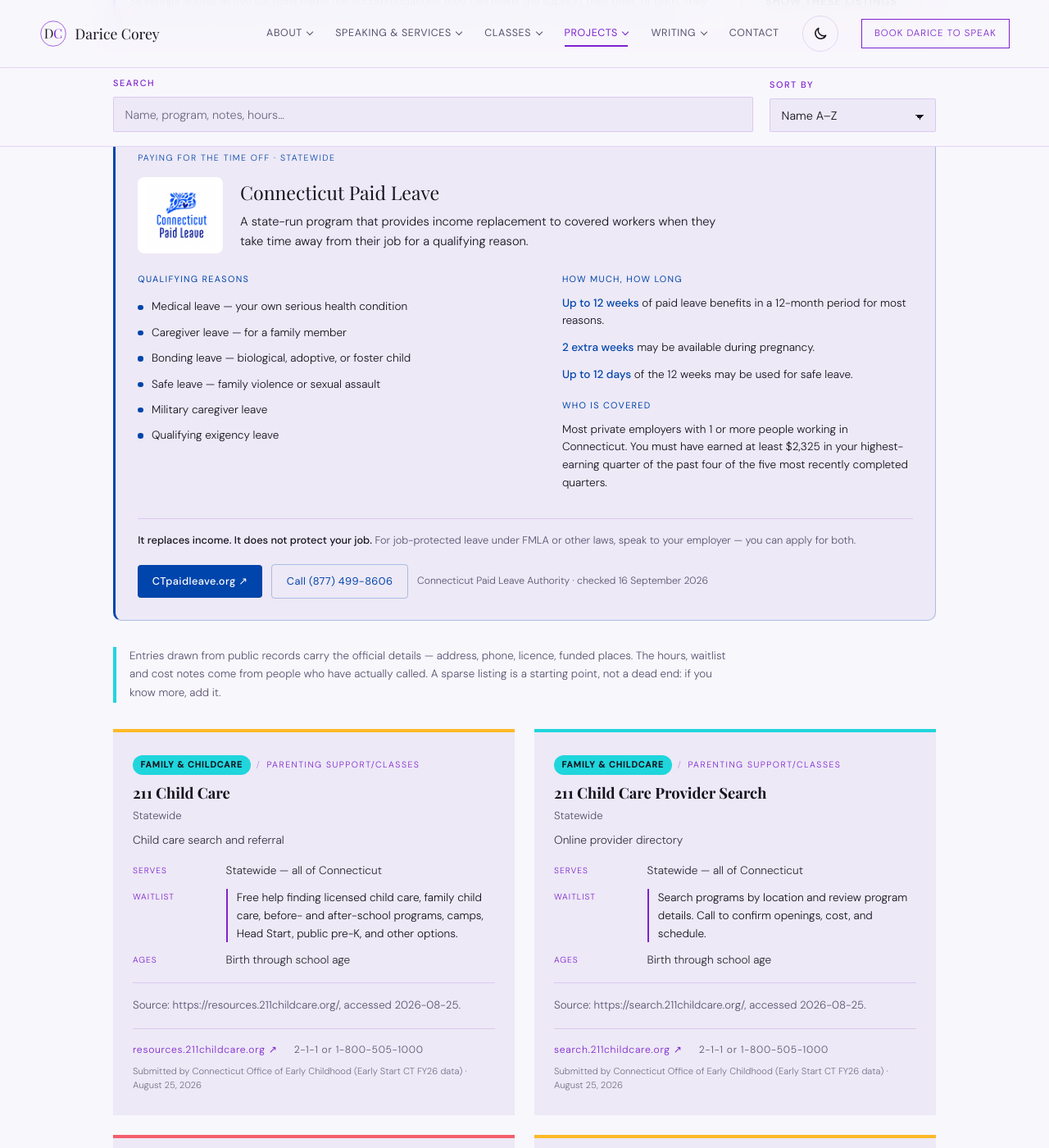
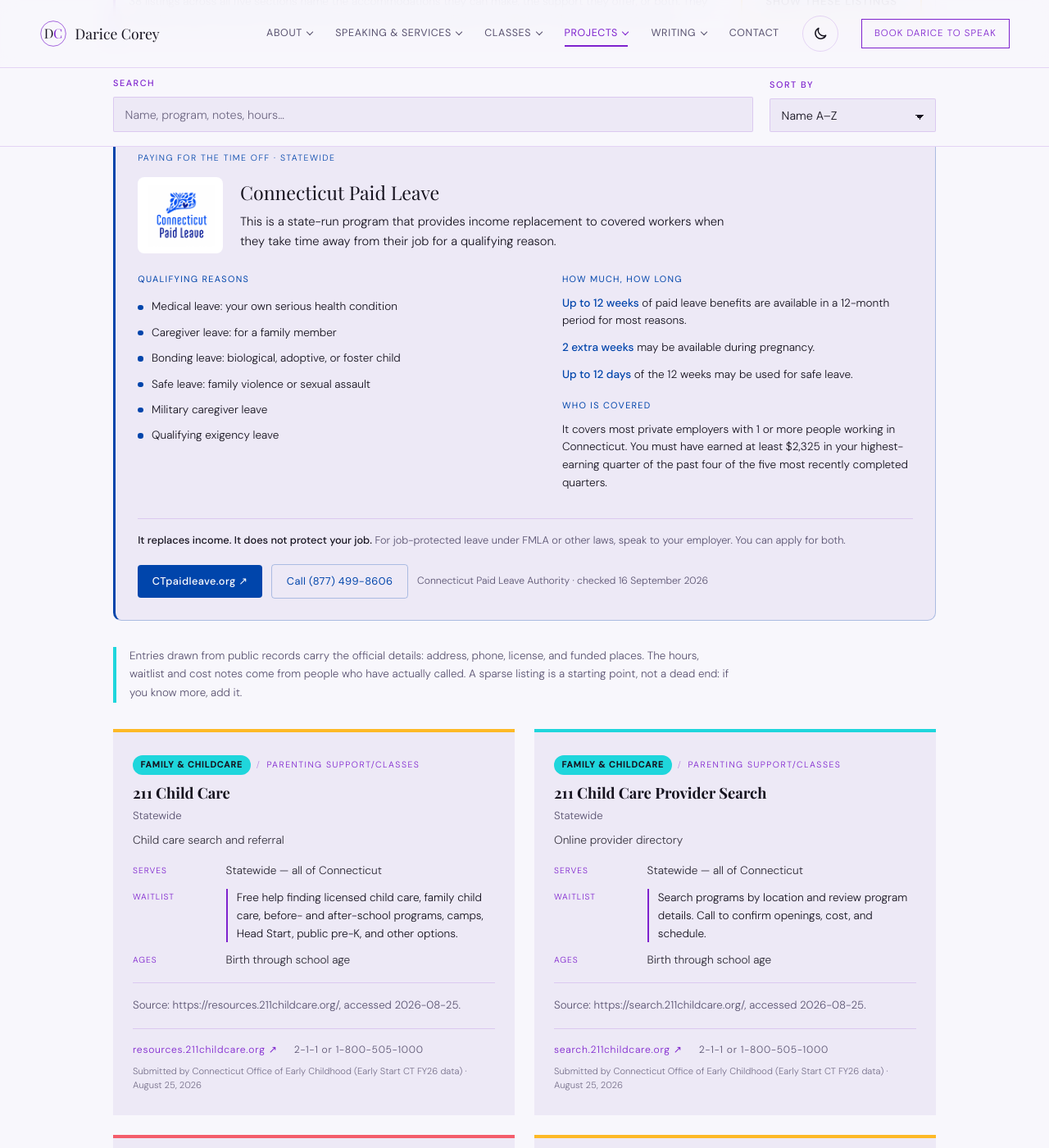
Before and after one commit to dcoreyrasm/dcoreyrasm.github.io, a Jekyll site: the page built from village-notes/index.html, in a window 1280 px wide and 1400 px high, scrolled down 1080 px. Shown: the whole window at 82% size. Built offline with Jekyll 4.4.1, drawn with Linux system fonts in a browser that asks for light colours; some web fonts are replaced; some of the changed text lies outside the part shown.

Commit message:
Voice and repetition pass: directories, resource finder, layouts
Co-Authored-By: Claude Opus 5.5 <noreply@anthropic.com>
Claude-Session: https://claude.ai/code/session_012t3srxST58S8Z4TN5qmHaZ

```diff
--- a/Yale-AI-Resource-Finder.html
+++ b/Yale-AI-Resource-Finder.html
@@ -265,7 +265,7 @@
   <div class="eyebrow">Yale &middot; AI Resources</div>
   <h1>Yale AI Resource Finder</h1>
   <p class="intro">Find the right Yale AI guidance, tool, or support in a few clicks.</p>
-  <p class="intro">Yale's AI information lives across many sites &mdash; <strong>AI at Yale</strong>, the <strong>Poorvu Center</strong>, the <strong>Library</strong>, <strong>Research Computing</strong>, the <strong>University Data Office</strong>, and <strong>Cybersecurity</strong>. This tool asks a couple of plain questions and points you to the page that actually answers yours. Every link goes to an official Yale page.</p>
+  <p class="intro">Yale's AI information lives across many sites: <strong>AI at Yale</strong>, the <strong>Poorvu Center</strong>, the <strong>Library</strong>, <strong>Research Computing</strong>, the <strong>University Data Office</strong>, and <strong>Cybersecurity</strong>. This tool asks a couple of plain questions and points you to the page that actually answers yours. Every link goes to an official Yale page.</p>
   <p class="hint">Press <kbd>Esc</kbd> to start over.</p>
 
   <div class="panel" id="panel"></div>
@@ -273,7 +273,7 @@
   <footer>
     <p>Resources are decentralized and change often. Confirm tool availability, pricing, and data classification on the linked pages.</p>
     <p><span class="badge badge-netid">NetID</span> Requires your Yale login. &nbsp; <span class="badge badge-free">Free</span> No cost to you personally. &nbsp; <span class="badge badge-paid">Paid</span> Billed to your department's budget, not you. &nbsp; <span class="badge badge-high">High-risk data OK</span> Cleared for sensitive Yale data, but always check the linked page before uploading anything you're unsure about.</p>
-    <p class="updated-note">Last updated September 2026 &mdash; reflects Yale's Claude Enterprise rollout and the current Clarity Platform roadmap. If a question doesn't fit, the "Ask AI at Yale" chatbot on ai.yale.edu can help too.</p>
+    <p class="updated-note">This was last updated in September 2026 and reflects Yale's Claude Enterprise rollout and the current Clarity Platform roadmap. If a question doesn't fit, the "Ask AI at Yale" chatbot on ai.yale.edu can help too.</p>
   </footer>
 </div>
 
--- a/_layouts/post.html
+++ b/_layouts/post.html
@@ -74,7 +74,7 @@
       <div class="container">
         <p class="section-label">Past issues</p>
         <h2 class="section-heading" id="post-archive-heading">Catch up on the ones you missed.</h2>
-        <p class="section-sub">By month, then by the week each one went out.</p>
+        <p class="section-sub">They&rsquo;re grouped by month, then by the week each one went out.</p>
         {% include post-archive.html compact="true" %}
       </div>
     </section>
--- a/_layouts/prompt-index.html
+++ b/_layouts/prompt-index.html
@@ -70,7 +70,7 @@
       <div class="container">
         <p class="section-label" style="color:var(--coral);">From the Darice on AI newsletter</p>
         <h1 class="section-heading" style="color:#fff;">Prompt Library</h1>
-        <p style="font-size:1.05rem;color:rgba(255,255,255,.85);max-width:680px;line-height:1.75;margin-bottom:0;">Ready-to-copy prompts from the newsletter. Each one works in Claude, ChatGPT, Copilot, or Gemini. Open one, copy it, and paste it into the tool you already use.</p>
+        <p style="font-size:1.05rem;color:rgba(255,255,255,.85);max-width:680px;line-height:1.75;margin-bottom:0;">These are ready-to-copy prompts from the newsletter. Each one works in Claude, ChatGPT, Copilot, or Gemini. Open one, copy it, and paste it into the tool you already use.</p>
       </div>
     </div>
 
--- a/connecticut-list/index.html
+++ b/connecticut-list/index.html
@@ -53,7 +53,7 @@
       <div class="container">
         <p class="section-label" style="color:var(--coral);">Things to Do in Connecticut</p>
         <h1 class="section-heading" style="color:#fff;">Darice&rsquo;s Connecticut List</h1>
-        <p class="vn-hero-lede">Things worth doing, seeing, tasting, and exploring across Connecticut &mdash; from familiar favorites to small-town finds, free outings, seasonal experiences, and places you might otherwise miss.</p>
+        <p class="vn-hero-lede">These are things worth doing, seeing, tasting, and exploring across Connecticut, from familiar favorites to small-town finds, free outings, seasonal experiences, and places you might otherwise miss.</p>
         <div class="vn-hero-meta">
           <span id="cl-count-badge" class="vn-badge">Loading the list&hellip;</span>
           <span id="cl-updated" class="vn-updated"></span>
@@ -173,7 +173,7 @@
 
     <section class="vn-results-section">
       <div class="container">
-        <p class="vn-source-note">Every entry here was checked against the organization&rsquo;s own website before it was published. Hours, pricing, reservations, and seasonal availability still change, so the official link on each card is the one to trust on the day you go.</p>
+        <p class="vn-source-note">Details like hours and pricing change, so the official link on each card is the one to trust on the day you go.</p>
 
         <div id="cl-results" class="vn-grid"></div>
 
@@ -212,7 +212,7 @@
           </div>
           <div class="vn-about-block">
             <h3>The companion to Village Notes</h3>
-            <p>Village Notes covers Connecticut care, support and community resources. This covers what to do for the fun of it. Same search, same filters, same standards &mdash; different question.</p>
+            <p>Village Notes covers Connecticut care, support and community resources. This list covers what to do for the fun of it. It uses the same search, filters, and standards to answer a different question.</p>
           </div>
         </div>
       </div>
--- a/village-notes/index.html
+++ b/village-notes/index.html
@@ -11,7 +11,7 @@
 <head>
   <meta charset="UTF-8" />
   <meta name="viewport" content="width=device-width, initial-scale=1.0" />
-  <meta name="description" content="Village Notes — a crowdsourced directory of childcare, camps, high schools and teen programs, elder care, and pet care across Connecticut, with the real operating hours and honest waitlist timelines official directories don't publish." />
+  <meta name="description" content="Village Notes is a crowdsourced directory of childcare, camps, high schools and teen programs, elder care, and pet care across Connecticut, with the real operating hours and honest waitlist timelines official directories don't publish." />
   <title>Village Notes — Darice Corey</title>
   <meta name="robots" content="index, follow" />
   <link rel="canonical" href="https://www.daricecorey.com/village-notes/" />
@@ -66,9 +66,9 @@
              #2d1f4e in both themes, which is why one dark logo is enough. -->
         <h1 class="vn-hero-logo">
           <img src="/village-notes/village-notes-logo.png" width="513" height="215"
-               alt="Village Notes — Connecticut Care Directory. People, resources, stronger communities." />
+               alt="Village Notes: Connecticut Care Directory. People, resources, stronger communities." />
         </h1>
-        <p class="vn-hero-lede">A searchable list of childcare, camps, high schools and teen programs, elder care, pet care, and food assistance across Connecticut, built from official state listings and public sources. Families and caregivers add what those records leave out &mdash; real operating hours, honest waitlist timelines, what it actually costs. Search it, filter it, and add what you know.</p>
+        <p class="vn-hero-lede">This is a searchable list of childcare, camps, high schools and teen programs, elder care, pet care, and food assistance across Connecticut, built from official state listings and public sources. Families and caregivers add what those records leave out: the hours a place is really open, how long the waitlist runs, and what it costs. Search it, filter it, and add what you know.</p>
         <p class="vn-hero-signup">Want to hear when new resources and dates are added? <a href="#vn-updates">Get Village Notes updates</a>.</p>
         <div class="vn-hero-meta">
           <span id="vn-count-badge" class="vn-badge">Loading listings&hellip;</span>
@@ -210,7 +210,7 @@
                  alt="Connecticut Paid Leave" loading="lazy" />
             <div>
               <h2 class="vn-featured-name" id="vn-featured-name">Connecticut Paid Leave</h2>
-              <p class="vn-featured-lede">A state-run program that provides income replacement to
+              <p class="vn-featured-lede">This is a state-run program that provides income replacement to
                 covered workers when they take time away from their job for a qualifying reason.</p>
             </div>
           </div>
@@ -219,30 +219,30 @@
             <div>
               <h3>Qualifying reasons</h3>
               <ul class="vn-featured-list">
-                <li>Medical leave &mdash; your own serious health condition</li>
-                <li>Caregiver leave &mdash; for a family member</li>
-                <li>Bonding leave &mdash; biological, adoptive, or foster child</li>
-                <li>Safe leave &mdash; family violence or sexual assault</li>
+                <li>Medical leave: your own serious health condition</li>
+                <li>Caregiver leave: for a family member</li>
+                <li>Bonding leave: biological, adoptive, or foster child</li>
+                <li>Safe leave: family violence or sexual assault</li>
                 <li>Military caregiver leave</li>
                 <li>Qualifying exigency leave</li>
               </ul>
             </div>
             <div>
               <h3>How much, how long</h3>
-              <p class="vn-featured-fact"><b>Up to 12 weeks</b> of paid leave benefits in a
+              <p class="vn-featured-fact"><b>Up to 12 weeks</b> of paid leave benefits are available in a
                 12-month period for most reasons.</p>
               <p class="vn-featured-fact"><b>2 extra weeks</b> may be available during pregnancy.</p>
               <p class="vn-featured-fact"><b>Up to 12 days</b> of the 12 weeks may be used for
                 safe leave.</p>
               <h3 class="vn-featured-h3-gap">Who is covered</h3>
-              <p class="vn-featured-fact">Most private employers with 1 or more people working in
+              <p class="vn-featured-fact">It covers most private employers with 1 or more people working in
                 Connecticut. You must have earned at least $2,325 in your highest-earning quarter
                 of the past four of the five most recently completed quarters.</p>
             </div>
           </div>
 
           <p class="vn-featured-caveat"><b>It replaces income. It does not protect your job.</b>
-            For job-protected leave under FMLA or other laws, speak to your employer &mdash; you
+            For job-protected leave under FMLA or other laws, speak to your employer. You
             can apply for both.</p>
 
           <div class="vn-featured-actions">
@@ -253,7 +253,7 @@
           </div>
         </aside>
 
-        <p class="vn-source-note">Entries drawn from public records carry the official details &mdash; address, phone, licence, funded places. The hours, waitlist and cost notes come from people who have actually called. A sparse listing is a starting point, not a dead end: if you know more, add it.</p>
+        <p class="vn-source-note">Entries drawn from public records carry the official details: address, phone, license, and funded places. The hours, waitlist and cost notes come from people who have actually called. A sparse listing is a starting point, not a dead end: if you know more, add it.</p>
 
         <div id="vn-results" class="vn-grid"></div>
 
@@ -303,12 +303,12 @@
       <div class="container">
         <p class="section-label" style="color:var(--coral);">Add to the Directory</p>
         <h2 class="section-heading" id="vn-submit-heading" style="color:#fff;">Know a place that belongs here?</h2>
-        <p class="vn-submit-lede">This directory is only as good as what people are willing to write down. If you found real hours, waited out a real waitlist, or learned what something actually costs &mdash; that is exactly the detail no official listing carries. Add it for the next family.</p>
+        <p class="vn-submit-lede">This directory is only as good as what people are willing to write down. What you learned firsthand is the detail no official listing carries, so add it for the next family.</p>
 
         <div class="vn-submit-grid">
           <div class="vn-submit-block">
             <h3>What helps most</h3>
-            <p>Actual operating hours, not the ones on the website. How long you really waited. What you really paid. Whether they picked up the phone.</p>
+            <p>The most useful notes cover the hours a place is actually open (not the ones on the website), how long you waited, what you paid, and whether anyone picked up the phone.</p>
           </div>
           <div class="vn-submit-block">
             <h3>You do not need the whole picture</h3>
```
Also changed, not shown: other parts of village-notes/index.html (+3 -3 lines), community-ai/index.html (+14 -14 lines).
